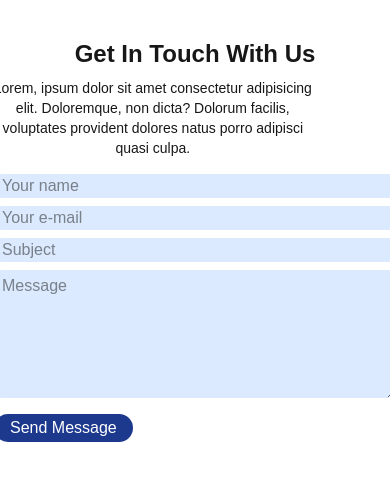
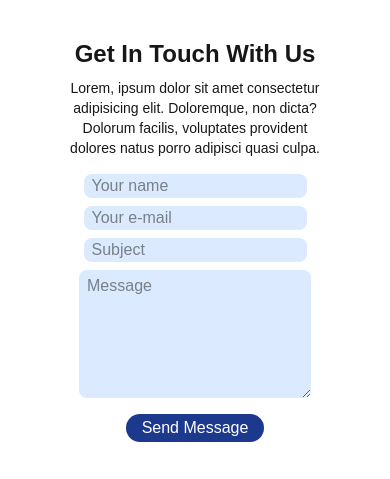
Before and after one commit to ebobic/E-Commerce, a Next.js app: page / in a window 390 px wide. Shown: the part 692-1171 px from the top of the page. Built offline with nearby package versions, Linux system fonts and the light colour scheme.

Commit message:
Added responsive design

```diff
--- a/components/contact-form.tsx
+++ b/components/contact-form.tsx
@@ -19,11 +19,11 @@ export default function ContactForm() {
         <section className="grid grid-cols-1 pb-10 w-[70vh] justify-self-center">
             <div className="w-[50vh] pt-6 pb-2 text-center justify-self-center">
                 <h2 className="pt-6 text-2xl font-bold">Get In Touch With Us</h2>
-                <p className="p-2 text-sm w-4/5 sm:w-full">Lorem, ipsum dolor sit amet consectetur adipisicing elit. Doloremque, non dicta? Dolorum facilis, voluptates provident dolores natus porro adipisci quasi culpa.</p>
+                <p className="m-auto p-2 text-sm w-70 sm:w-full">Lorem, ipsum dolor sit amet consectetur adipisicing elit. Doloremque, non dicta? Dolorum facilis, voluptates provident dolores natus porro adipisci quasi culpa.</p>
             </div>
 
             <Form action={(handleSubmit)} className='grid place-content-center'>
-                <div className="grid gap-1 sm:flex">
+                <div className="m-auto grid gap-1 sm:flex sm:mb-1">
                     <input type="text"
                         className="mb-1 px-2 rounded-lg bg-blue-100"
                         name="name"
@@ -42,7 +42,7 @@ export default function ContactForm() {
                     />
                 </div>
                 <input type="text"
-                    className="mt-1 px-2 rounded-lg bg-blue-100"
+                    className="m-auto mt-1 px-2 rounded-lg bg-blue-100 sm:m-0"
                     name="subject"
                     aria-label="Contact Us - Subject"
                     required
@@ -50,7 +50,7 @@ export default function ContactForm() {
                     placeholder="Subject"
                 />
                 <textarea
-                    className="mt-2 py-1 px-2 rounded-lg bg-blue-100"
+                    className="mt-2 py-1 px-2 rounded-lg bg-blue-100 w-58 m-auto sm:w-full"
                     rows={5}
                     cols={40}
                     name="message"
@@ -59,9 +59,11 @@ export default function ContactForm() {
                     onChange={(e) => setMessage(e.target.value)}
                     placeholder="Message"
                 />
-                <button type="submit" className="grid justify-self-start mt-4 block py-0.5 px-4 rounded-full text-white bg-blue-900 hover:bg-blue-800">
+                <div className='sm:grid sm:justify-self-start'>
+                <button type="submit" className="grid justify-self-center mt-4 py-0.5 px-4 rounded-full text-white bg-blue-900 hover:bg-blue-800 m-auto">
                     Send Message
                 </button>
+                </div>
                 {submitted && <p className="pt-2">Form submitted successfully!</p>}
             </Form>
         </section>
```
